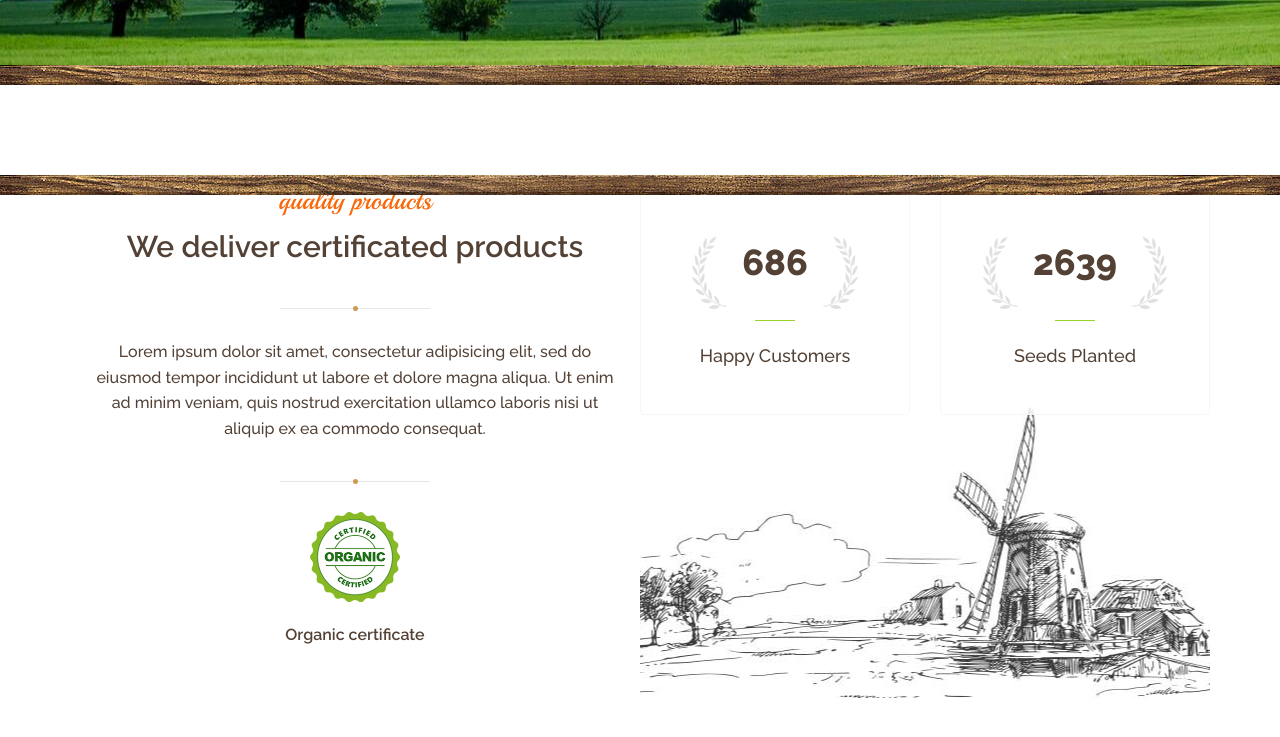
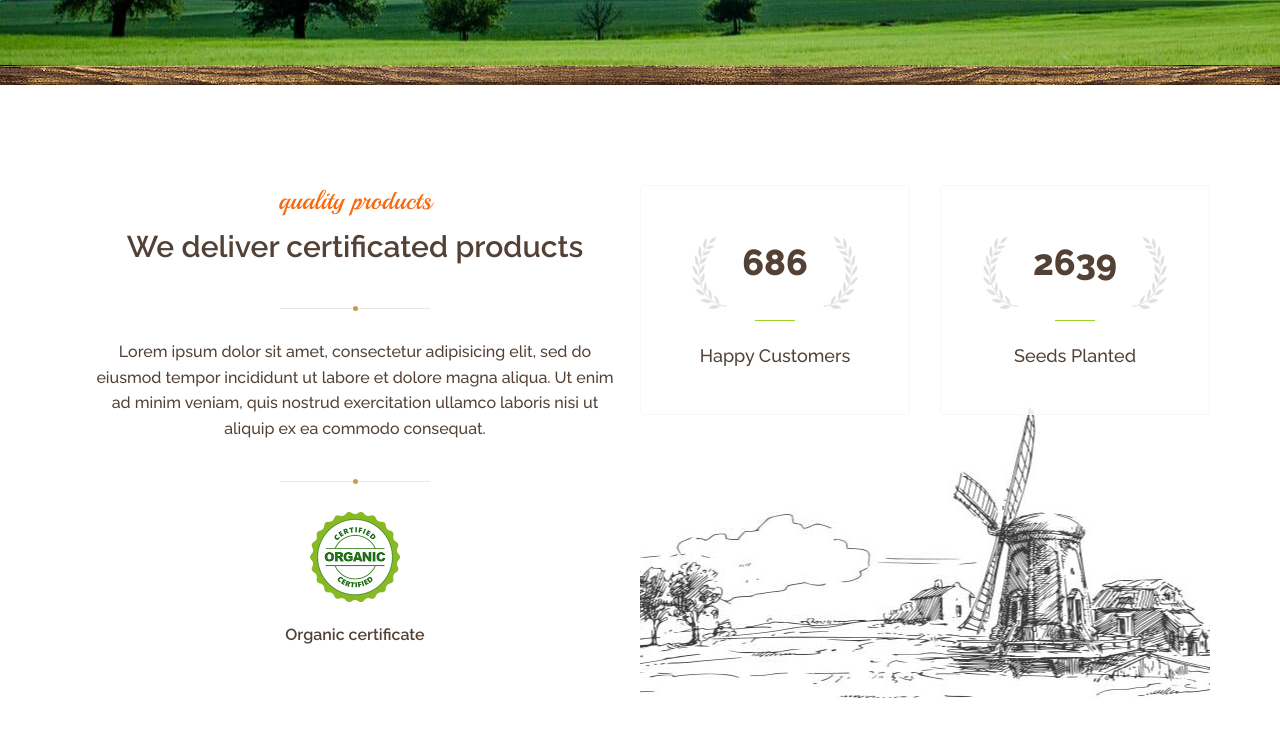
Before and after one commit to tomasz-paterka/Organic_farm_template, a website built with webpack: page src/index.html in a window 1280 px wide. Shown: the part 3546-4283 px from the top of the page. Built offline with nearby package versions, Linux system fonts and the light colour scheme; some packages are replaced by stand-ins of ours.

Commit message:
fixed certificate separator

```diff
--- a/src/index.html
+++ b/src/index.html
@@ -383,7 +383,7 @@
     </div>
   </section>
 
-  <section class="certificate-section separator top" id="certificate" >
+  <section class="certificate-section" id="certificate" >
     <div class="container">
       <div class="row">
         <div class="col-sm-6 col-md-6 col-lg-6">
```
